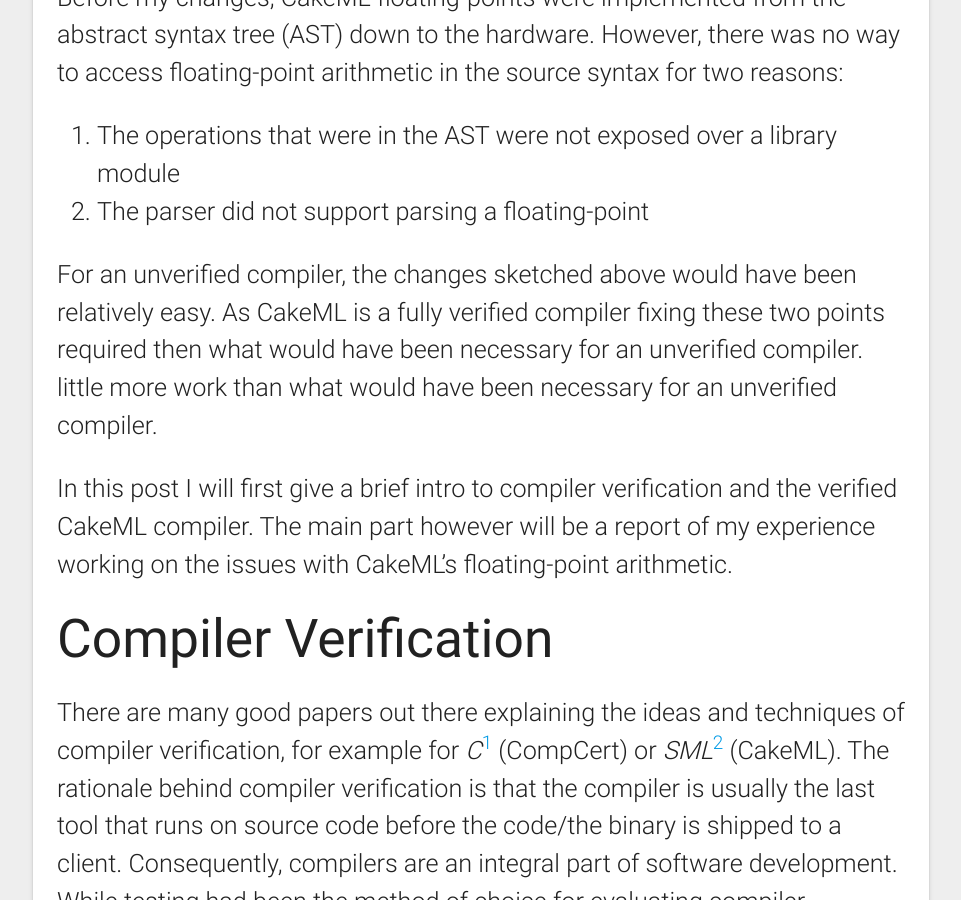
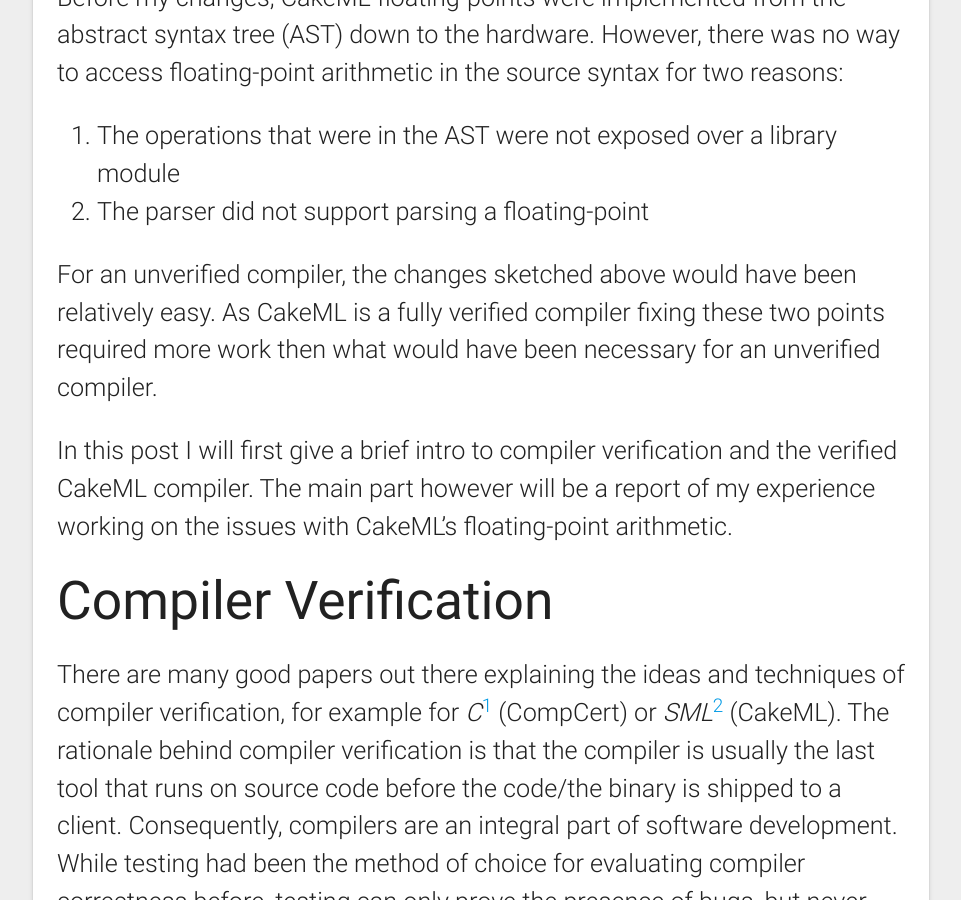
Before and after one commit to HeikoBecker/HeikoBecker.github.io, a Jekyll site: the page built from _posts/2019-09-04-Extending-CakeML-floating-points.md, in a window 1280 px wide and 900 px high, scrolled down 581 px. Shown: the whole window, without its empty margins (159-1120 px from the left). Built offline with Jekyll 4.4.1, drawn with Linux system fonts in a browser that asks for light colours; nearby versions of some CDN libraries; some web fonts are replaced.

Commit message:
Fix typo

```diff
--- a/_posts/2019-09-04-Extending-CakeML-floating-points.md
+++ b/_posts/2019-09-04-Extending-CakeML-floating-points.md
@@ -24,9 +24,8 @@ syntax for two reasons:
 
 For an unverified compiler, the changes sketched above would have been
 relatively easy.
-As CakeML is a fully verified compiler fixing these two points required then
-what would have been necessary for an unverified compiler.
-little more work than what would have been necessary for an unverified compiler.
+As CakeML is a fully verified compiler fixing these two points required more
+work then what would have been necessary for an unverified compiler.
 
 In this post I will first give a brief intro to compiler verification and the
 verified CakeML compiler.
```
